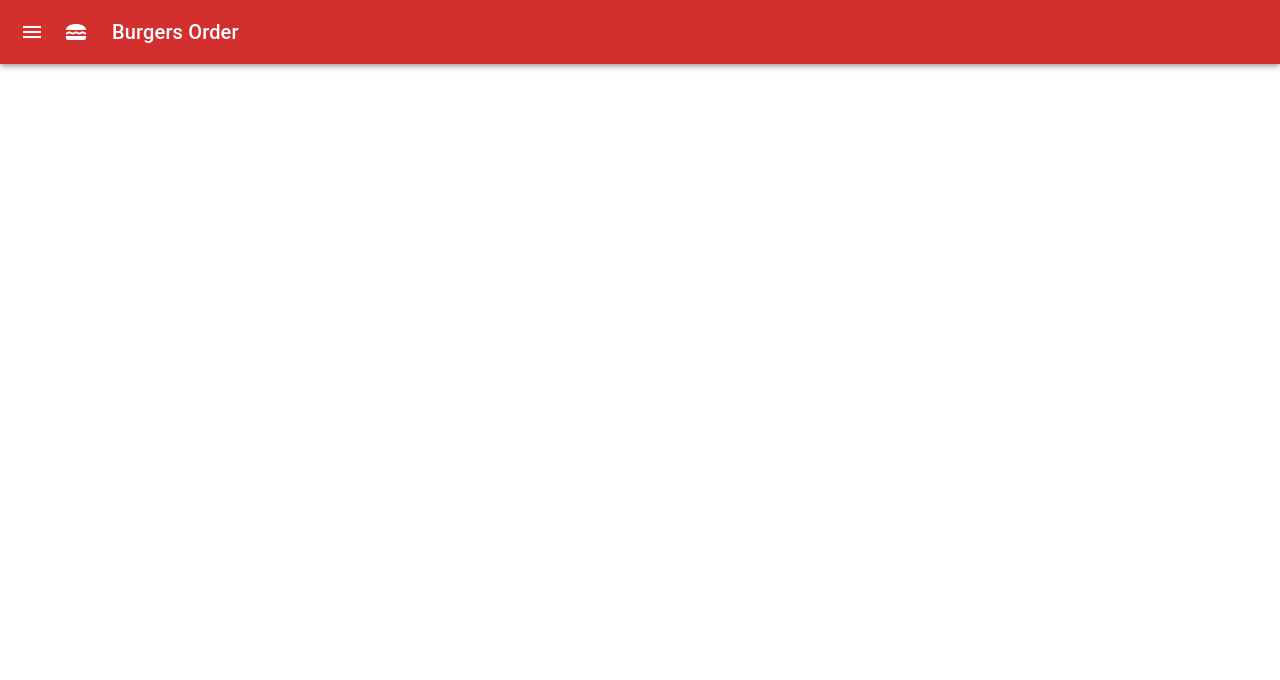
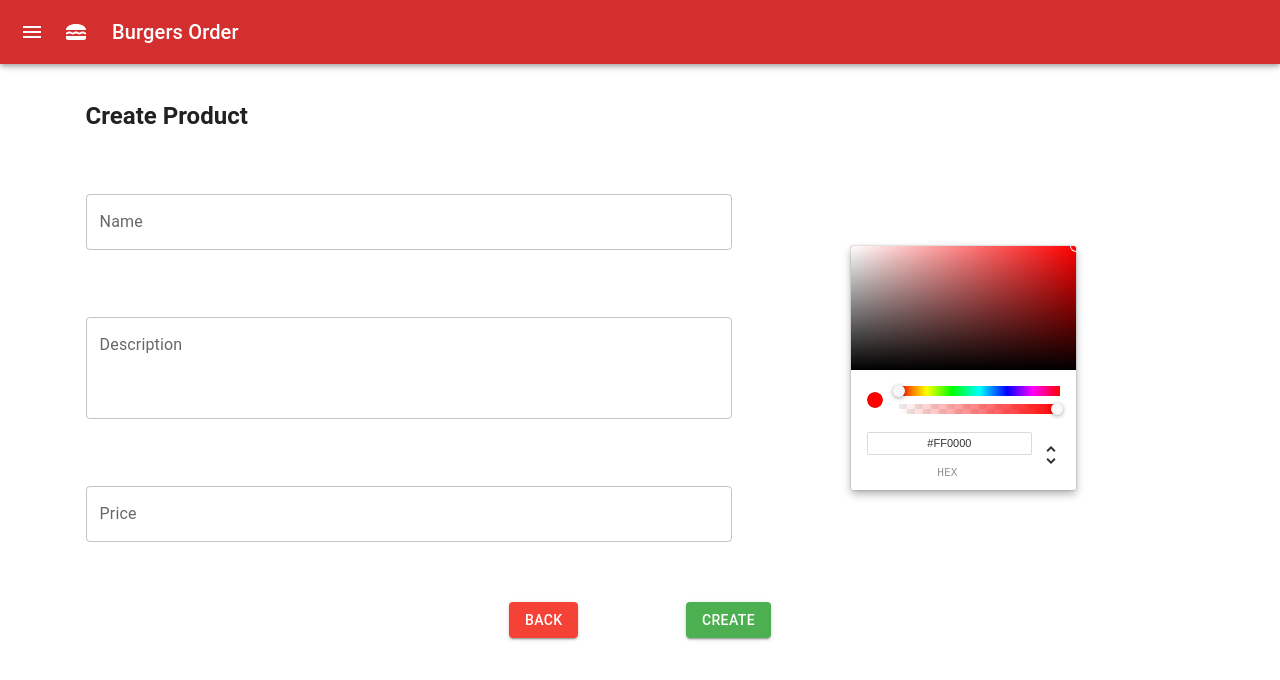
Before and after one commit to fransiri7/burgers-order-client, a React (Create React App) app: page /products/create in a window 1280 px wide. Before the commit this address had no page. Shown: the top 680 px of the page. Built offline with nearby package versions, Linux system fonts and the light colour scheme.

Commit message:
arreglos sobre estilos de la vista del componente

```diff
--- a/src/components/dashboard/Dashboard.jsx
+++ b/src/components/dashboard/Dashboard.jsx
@@ -110,7 +110,7 @@ export function Dashboard() {
                         <Route path="/" element={<Home />} />
                         <Route path="/products" element={<ProductsList />} />
                         <Route path="/orders" element={<Orders />} />
-                        <Route path="/createProduct" element={<CreateProduct />} />
+                        <Route path="/products/create" element={<CreateProduct />} />
                     </Routes>
                 </div>
             </Main>
--- a/src/modules/product/CreateProduct.jsx
+++ b/src/modules/product/CreateProduct.jsx
@@ -20,17 +20,13 @@ const theme = createTheme({
 
 export function CreateProduct() {
     const [color, setColor] = useState("ff0000");
-    const [input, setInput] = useState("");
 
-    const handleChange = event => {
-        setInput(event.target.value);
-    };
     return (
         <ThemeProvider theme={theme}>
-            <Grid container direction="column" alignItems="center" style={{ height: "80vh", width: "80%" }}>
+            <Grid container direction="column" alignItems="center" style={{ height: "70vh", width: "90%" }}>
                 <Grid item container justifyContent="flex-start" alignItems="center" style={{ height: "10%" }}>
                     <Grid item>
-                        <Typography variant="h5" style={{ fontWeight: "bold" }}>
+                        <Typography variant="h5" fontWeight="bold">
                             Create Product
                         </Typography>
                     </Grid>
@@ -47,16 +43,7 @@ export function CreateProduct() {
                             }}
                         >
                             <Grid item md={12}>
-                                <TextField
-                                    id="name"
-                                    name="name"
-                                    type="text"
-                                    label="Name"
-                                    multiline
-                                    value={input}
-                                    onChange={handleChange}
-                                    fullWidth
-                                />
+                                <TextField id="name" name="name" type="text" label="Name" multiline fullWidth />
                             </Grid>
                         </Grid>
                         <Grid
@@ -76,8 +63,6 @@ export function CreateProduct() {
                                     label="Description"
                                     multiline
                                     rows={3}
-                                    value={input}
-                                    onChange={handleChange}
                                     fullWidth
                                 />
                             </Grid>
@@ -92,21 +77,11 @@ export function CreateProduct() {
                             }}
                         >
                             <Grid item md={12}>
-                                <TextField
-                                    id="price"
-                                    name="price"
-                                    type="number"
-                                    min="0"
-                                    label="Price"
-                                    value={input}
-                                    onChange={handleChange}
-                                    fullWidth
-                                />
+                                <TextField id="price" name="price" type="number" min="0" label="Price" fullWidth />
                             </Grid>
                         </Grid>
                     </Grid>
-                    <Grid item md={5}>
-                        <Grid item container justifyContent="center" alignItems="center" style={{ height: "100%" }}>
+                    <Grid item container justifyContent="center" alignItems="center" style={{ height: "100%" }} md={5}>
                         <Grid item>
                             <ChromePicker
                                 color={color}
@@ -117,8 +92,6 @@ export function CreateProduct() {
                         </Grid>
                     </Grid>
                 </Grid>
-                </Grid>
-
                 <Grid item container direction="row" justifyContent="center" alignContent="center" style={{ height: "10%" }}>
                     <Grid item container justifyContent="space-around" alignItems="center" md={4} style={{ height: "100%" }}>
                         <Grid item>
```
Lines whose indentation alone changed are shown as unchanged.
